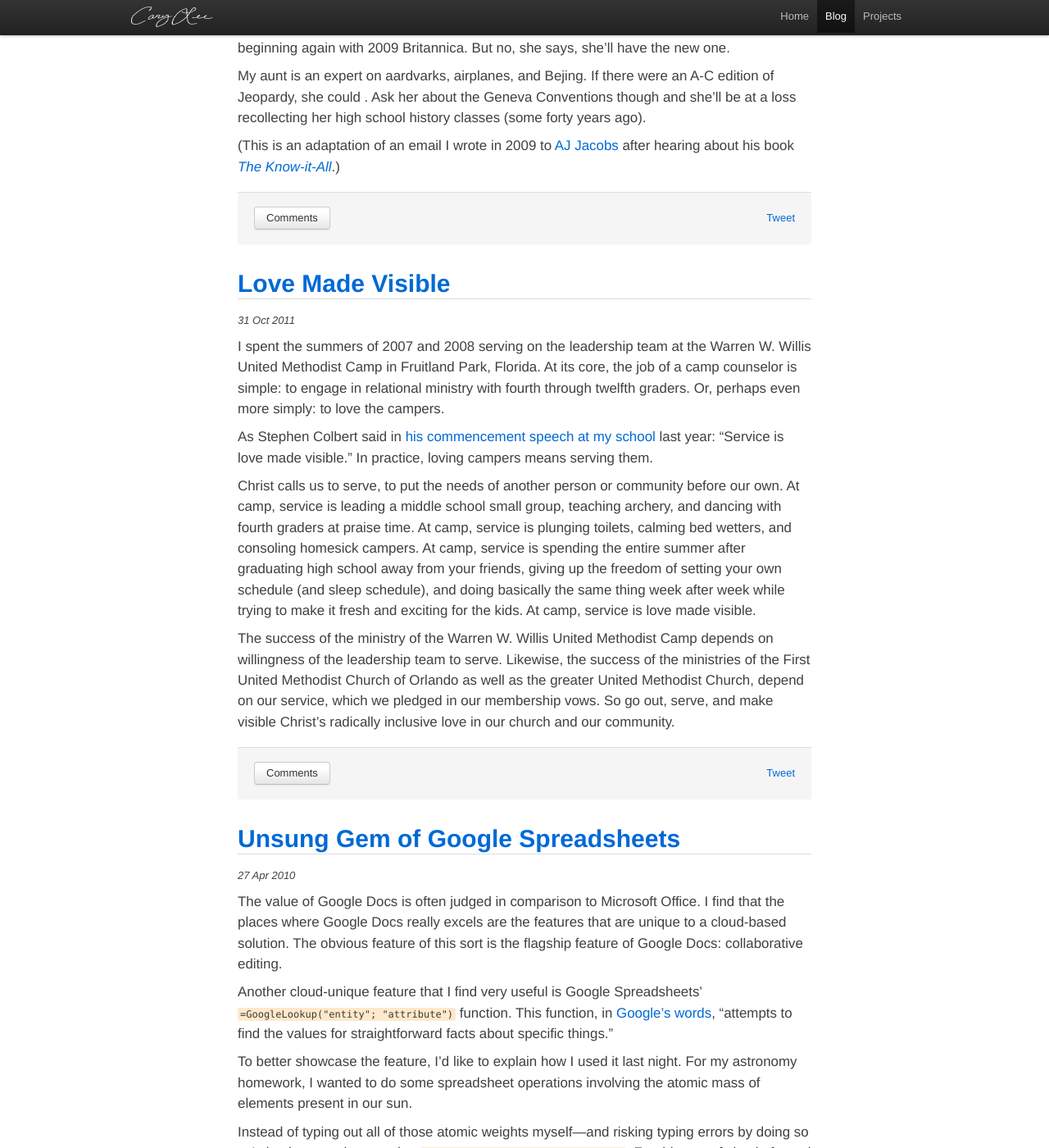
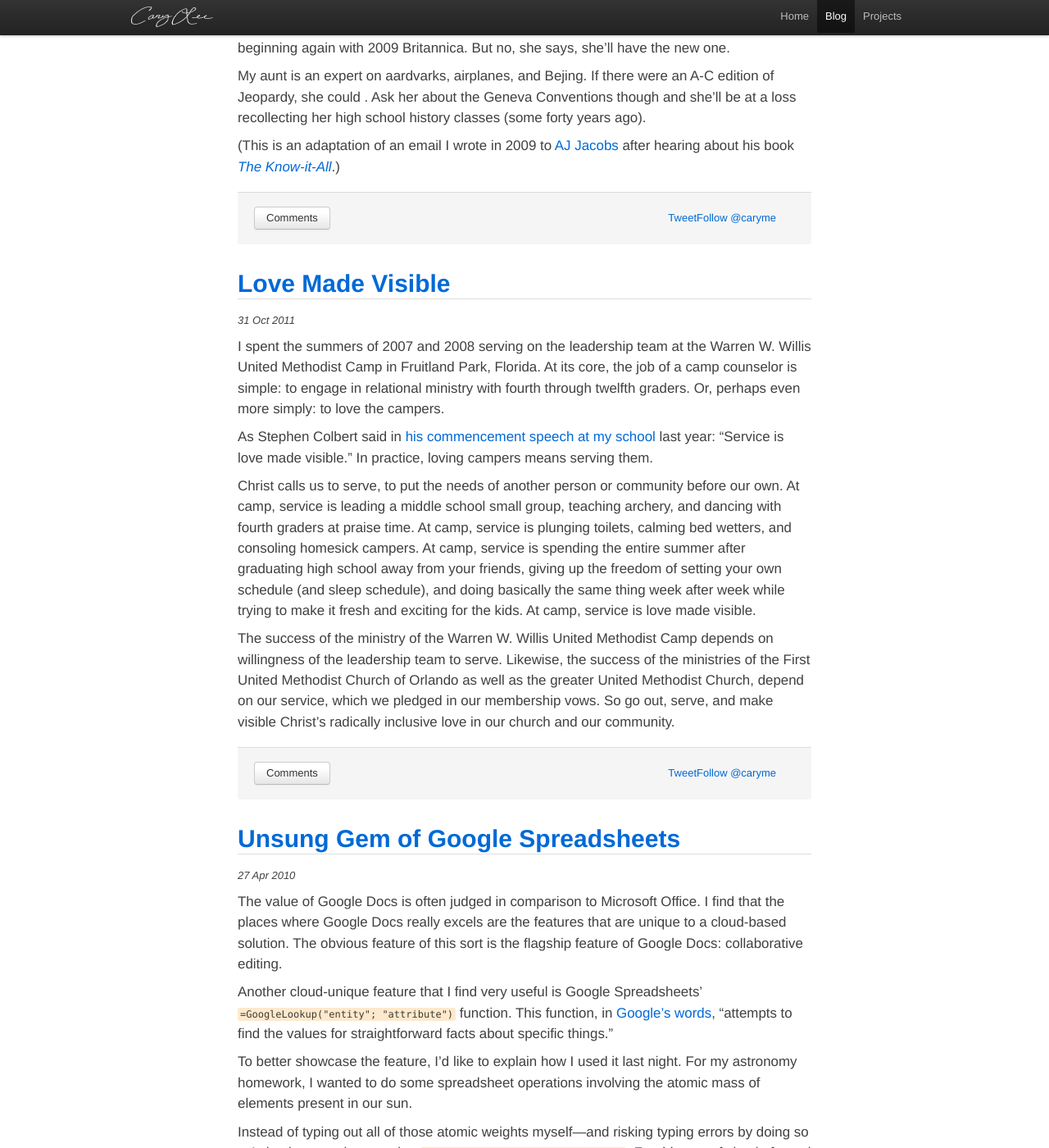
Before and after one commit to carylee/CaryMe, a Jekyll site: the page built from blog.html, in a window 1280 px wide and 1400 px high, scrolled down 611 px. Shown: the whole window at 82% size. Built offline with Jekyll 4.4.1, drawn with Linux system fonts in a browser that asks for light colours; nearby versions of some CDN libraries; Markdown is read by kramdown in place of the engine named in the settings; comment, search, counter and statistics services are not loaded.

Commit message:
Added bio + twitter follow call on blog post, follow on blog index

```diff
--- a/_layouts/post.html
+++ b/_layouts/post.html
@@ -17,6 +17,9 @@
         {{ content }}
       </div>
     </div>
+    <div class="actions"><em>I'm Cary Lee, a 22-year-old software developer, classical singer, and gay + church activist.
+        To hear more from me,
+        <a class="twitter" href="http://twitter.com/intent/user?screen_name=caryme" target="_blank">follow me on Twitter</a>.</em></div>
     <div id="disqus_thread"></div>
     <script type="text/javascript">
         /* * * CONFIGURATION VARIABLES: EDIT BEFORE PASTING INTO YOUR WEBPAGE * * */
--- a/blog.html
+++ b/blog.html
@@ -45,6 +45,7 @@
       </div>
       <div class='actions'>
         <a class='btn secondary' href='{{ post.url }}#disqus_thread'>Comments</a>
+        <a class='twitter-follow-button' data-show-count='false' data-width='120' href='https://twitter.com/caryme'>Follow @caryme</a>
         <a class='twitter-share-button' data-count='horizontal' data-text='{{ post.title }}' data-url='{{ post.url }}' data-via='caryme' href='https://twitter.com/share'>Tweet</a>
         <script src='//platform.twitter.com/widgets.js' type='text/javascript'></script>
         <div class='fb-like' data-href='{{ post.url}}' data-layout='button_count' data-send='false' data-width='90'></div>
--- a/css/style.css
+++ b/css/style.css
@@ -4,10 +4,12 @@
 
 .post {
   margin-bottom: 30px; }
-  .post .twitter-share-button, .post .fb-like {
+  .post .twitter-share-button, .post .fb-like, .post .twitter-follow-button {
     float: right;
     vertical-align: middle;
     margin-top: 5px; }
+  .post .twitter-follow-button {
+    width: 120px; }
   .post .actions {
     padding-left: 20px;
     padding-right: 20px; }
--- a/js/script.js
+++ b/js/script.js
@@ -2,7 +2,7 @@
 
 */
 
-$(".btn.twitter").click(function(e){
+$(".btn.twitter, a.twitter").click(function(e){
   e.preventDefault();
   window.open(e.target.href, "_blank","toolbar=no, location=no, directories=no, status=no, menubar=yes, scrollbars=yes, resizable=no, copyhistory=no, width=520, height=570");
 });
```
Also changed, not shown: css/_style.scss (+6 -1 lines), 1 other file.
